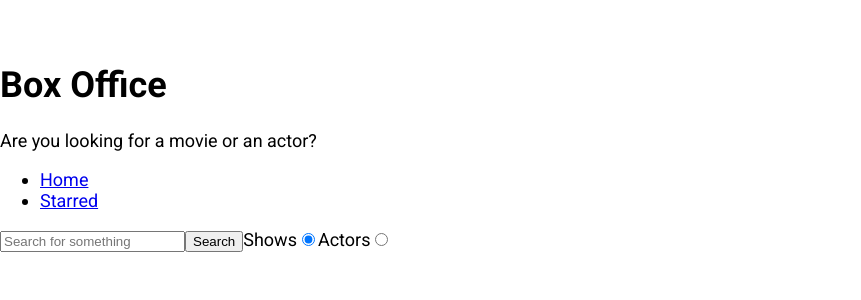
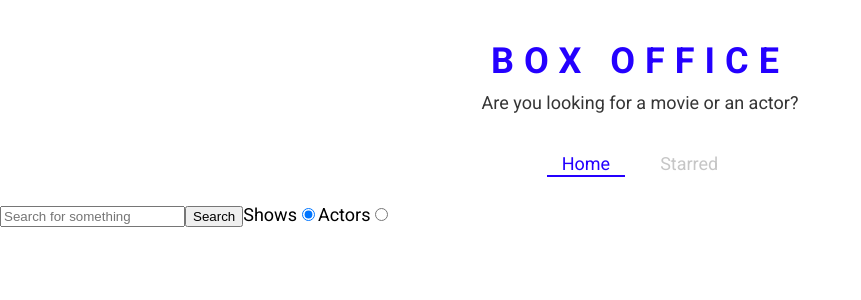
Before and after one commit to MDABUSAYED1/box-ofice, a React (Create React App) app: page / in a window 1280 px wide. Shown: the top 300 px of the page, without its empty margins (0-861 px from the left). Built offline with nearby package versions, Linux system fonts and the light colour scheme.

Commit message:
Added theme and styled nav and title components

```diff
--- a/src/App.js
+++ b/src/App.js
@@ -1,13 +1,22 @@
 import React from 'react';
 import { Switch, Route } from 'react-router-dom';
+import { ThemeProvider } from 'styled-components'
 
 import Home from "./pages/Home";
 import Show from './pages/Show';
 import Starred from "./pages/Starred";
 
+const theme = {
+  mainColors: {
+    blue: '#2400ff',
+    gray: '#c6c6c6',
+    dark: '#353535',
+  },
+};
+
 function App() {
   return (
-    <div>
+    <ThemeProvider theme={theme}>
       <Switch>
         <Route exact path="/">
           <Home />
@@ -27,7 +36,7 @@ function App() {
           </div>
         </Route>
       </Switch>
-    </div>
+    </ThemeProvider>
   )
 }
 
--- /dev/null
+++ b/src/components/Nav.styled.js
@@ -0,0 +1,41 @@
+import styled from 'styled-components';
+import { Link } from 'react-router-dom';
+
+export const NavList = styled.ul`
+  display: flex;
+  justify-content: center;
+  list-style: none;
+  margin: 0 0 30px;
+  padding: 0;
+`;
+
+export const LinkStyled = styled(Link)`
+  margin: 0 10px;
+  padding: 3px 15px;
+  position: relative;
+  text-decoration: none;
+  color: ${({ theme }) => theme.mainColors.gray};
+  &.active {
+    color: ${({ theme }) => theme.mainColors.blue};
+    &:after {
+      content: '';
+      position: absolute;
+      display: block;
+      height: 2px;
+      left: 0%;
+      bottom: 0;
+      background-color: ${({ theme }) => theme.mainColors.blue};
+      animation: slide-in 0.3s ease-in forwards;
+      @keyframes slide-in {
+        from {
+          left: 50%;
+          width: 0;
+        }
+        to {
+          left: 0%;
+          width: 100%;
+        }
+      }
+    }
+  }
+`;
--- a/src/components/Navs.js
+++ b/src/components/Navs.js
@@ -1,5 +1,7 @@
-import React from 'react'
-import { Link } from 'react-router-dom'
+import React from 'react';
+import { useLocation } from 'react-router-dom';
+
+import { NavList, LinkStyled } from './Nav.styled';
 
 const LINKS = [
   { to: '/', text: 'Home' },
@@ -7,19 +9,24 @@ const LINKS = [
 ]
 
 const Navs = () => {
+  const location = useLocation();
+
   return (
     <div>
-      <ul>
+      <NavList>
         {
           LINKS.map(item =>
           <li key={item.to}>
-            <Link to={item.to}>
-              {item.text}
-            </Link>
+            <LinkStyled
+              to={item.to}
+              className={item.to === location.pathname ? 'active' : ''}
+            >
+                {item.text}
+            </LinkStyled>
           </li>
           )
         }
-      </ul>
+      </NavList>
     </div>
   )
 }
--- a/src/components/Title.js
+++ b/src/components/Title.js
@@ -1,11 +1,13 @@
 import React from 'react'
+import { TitleWrapper } from './Title.styled'
+
 
 const Title = ({ title, subtitle }) => {
   return (
-    <div>
+    <TitleWrapper>
       <h1> {title} </h1>
       <p> {subtitle} </p>
-    </div>
+    </TitleWrapper>
   )
 }
 
--- /dev/null
+++ b/src/components/Title.styled.js
@@ -0,0 +1,18 @@
+import styled from 'styled-components';
+
+export const TitleWrapper = styled.div`
+  text-align: center;
+  margin: 0 0 40px;
+
+  h1 {
+    color: ${({ theme }) => theme.mainColors.blue};
+    letter-spacing: 10px;
+    text-transform: uppercase;
+    margin: 0 0 10px;
+  }
+
+  p {
+    color: ${({ theme }) => theme.mainColors.dark};
+    margin: 0;
+  }
+`;
```
